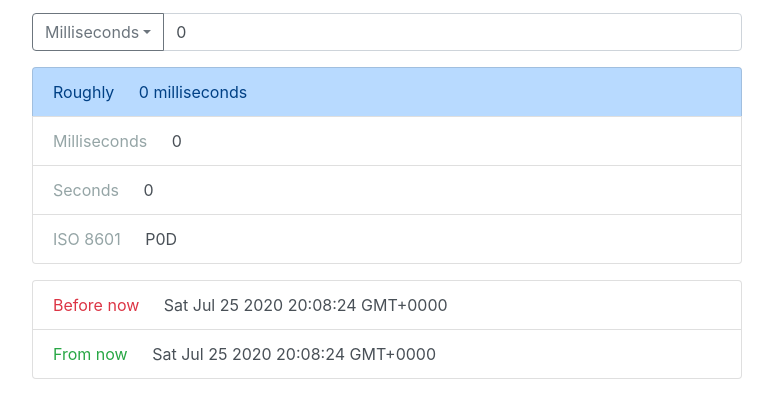
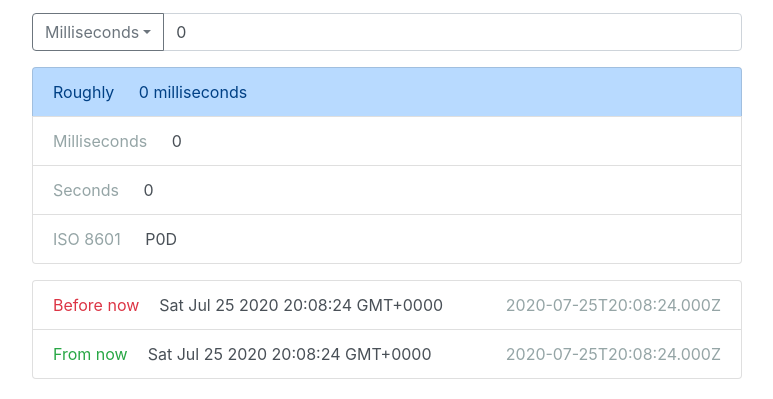
Before and after one commit to lukasschwab/duration-converter, a plain HTML site: page index.html in a window 1280 px wide. Shown: the part 323-722 px from the top of the page, without its empty margins (68-841 px from the left). Drawn offline with nearby package versions, Linux system fonts and the light colour scheme.

Commit message:
Add before/from secondary output

```diff
--- a/index.html
+++ b/index.html
@@ -55,13 +55,15 @@
           </li>
         </ul>
         <ul class="list-group">
-          <li class="list-group-item list-group-item-action" href="#">
+          <li class="list-group-item d-flex justify-content-between align-items-center list-group-item-action" href="#">
             <label class="list-group-item-label quiet text-danger">Before now</label>
-            <span id="before-output"></span>
+            <span id="before-output" class="flex-grow-1"></span>
+            <span id="before-output-secondary" class="secondary quiet">testing</span>
           </li>
-          <li class="list-group-item list-group-item-action" href="#">
+          <li class="list-group-item d-flex justify-content-between align-items-center list-group-item-action" href="#">
             <label class="list-group-item-label quiet text-success">From now</label>
-            <span id="from-output"></span>
+            <span id="from-output" class="flex-grow-1"></span>
+            <span id="from-output-secondary" class="secondary quiet"></span>
           </li>
         </ul>
       </div>
--- a/style.css
+++ b/style.css
@@ -6,9 +6,9 @@
   color: #95a5a6;
 }
 
-/* .list-group {
-  margin-bottom: 20px;
-} */
+.secondary {
+  text-align: right;
+}
 
 .list-group-item-label {
   margin-right: 20px;
--- a/unified.js
+++ b/unified.js
@@ -47,8 +47,10 @@ const toSecondsOutput = (d) => d.asSeconds();
 const toISOOutput = (d) => d.toISOString();
 
 const toBeforeOutput = (d) => moment().subtract(d);
+const toBeforeOutputSecondary = (d) => moment().subtract(d).toISOString()
 
 const toFromOutput = (d) => moment().add(d);
+const toFromOutputSecondary = (d) => moment().add(d).toISOString();
 
 const outputsAndGenerators = new Map([
   [document.getElementById('humanized-output'), toHumanizedOutput],
@@ -56,7 +58,9 @@ const outputsAndGenerators = new Map([
   [document.getElementById('seconds-output'), toSecondsOutput],
   [document.getElementById('iso-output'), toISOOutput],
   [document.getElementById('before-output'), toBeforeOutput],
+  [document.getElementById('before-output-secondary'), toBeforeOutputSecondary],
   [document.getElementById('from-output'), toFromOutput],
+  [document.getElementById('from-output-secondary'), toFromOutputSecondary],
 ]);
 
 /**
```
